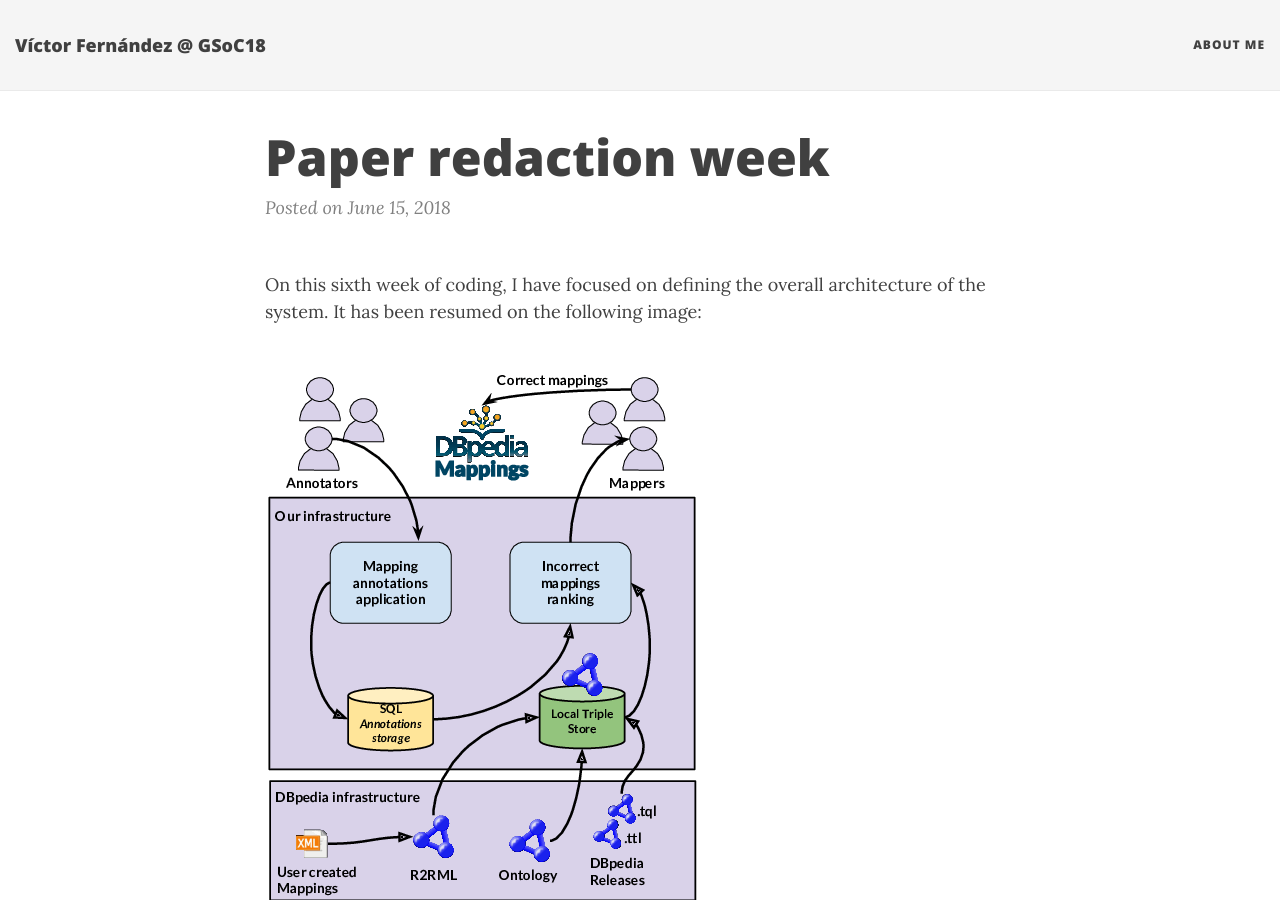
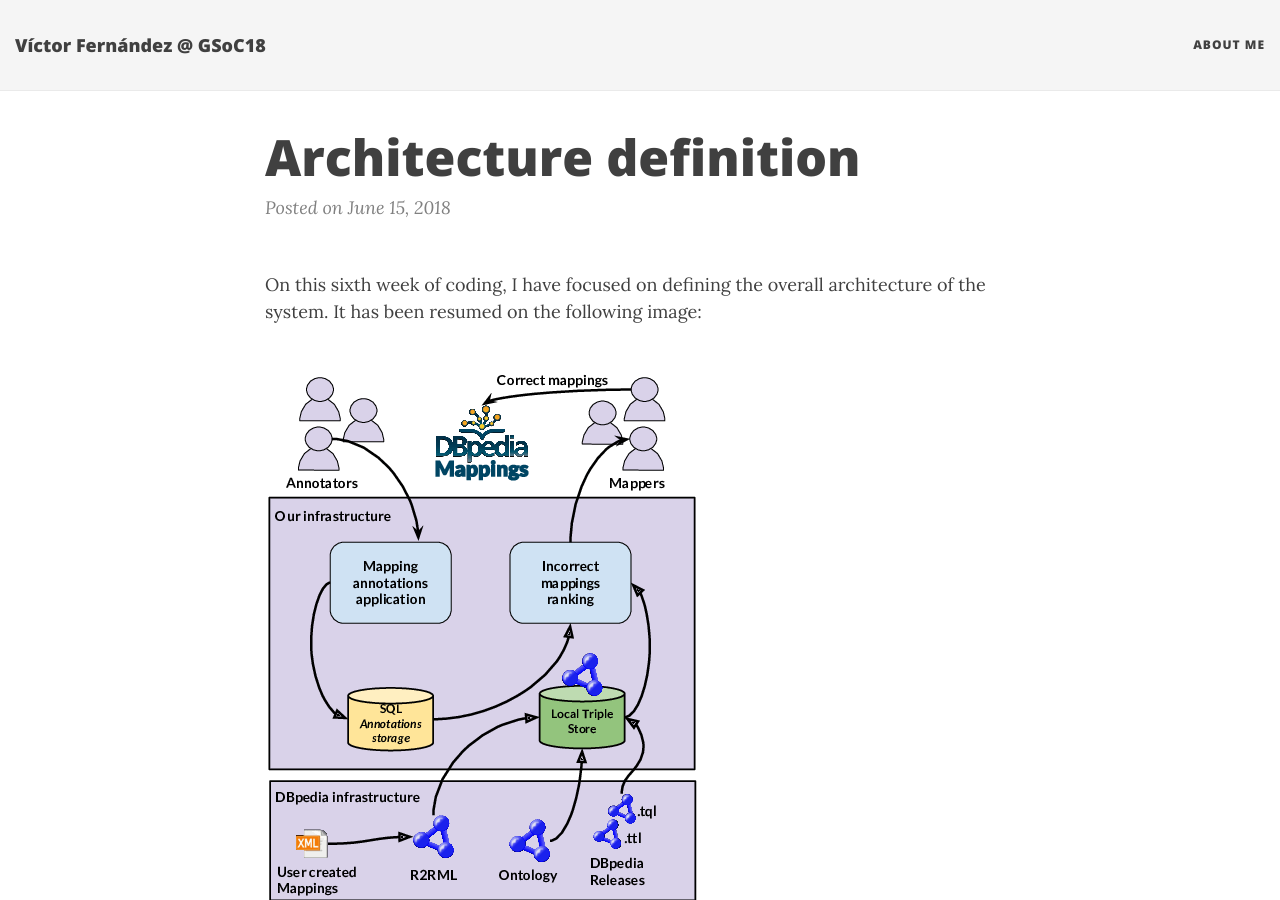
Before and after one commit to vfrico/dbpedia-gsoc-18, a Jekyll site: the page built from _posts/2018-06-15-architecture-definition.markdown, in a window 1280 px wide and 900 px high. Built offline with Jekyll 4.4.1, drawn with Linux system fonts in a browser that asks for light colours; nearby versions of some CDN libraries; comment, search, counter and statistics services are not loaded.

Commit message:
Renamed post

```diff
--- a/_posts/2018-06-15-redaction-week.markdown
+++ b/_posts/2018-06-15-architecture-definition.markdown
@@ -1,7 +1,7 @@
 ---
 layout: post
 published: true
-title: Paper redaction week
+title: Architecture definition
 date: '2018-06-15'
 ---
 On this sixth week of coding, I have focused on defining the overall architecture of the system. It has been resumed on the following image:
```
